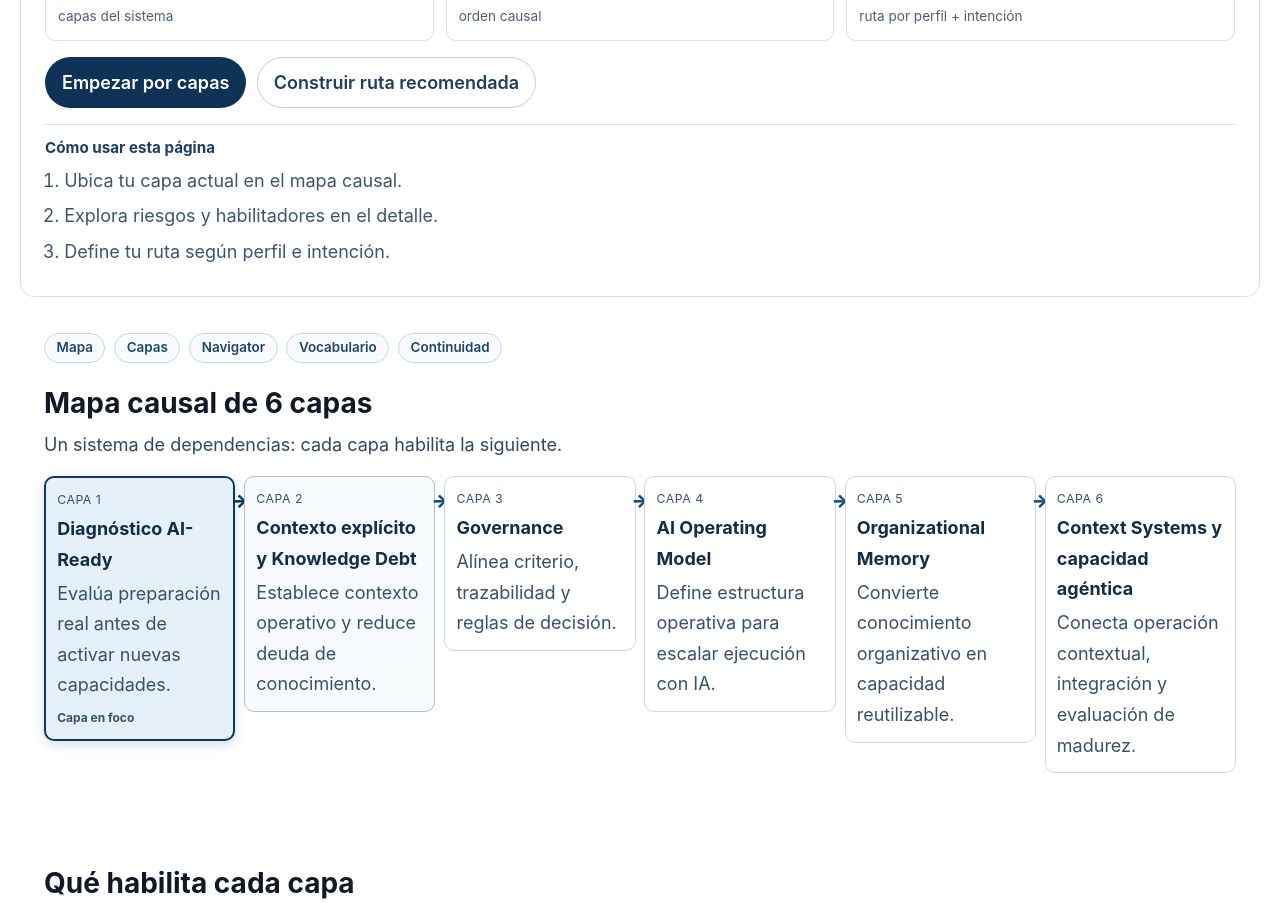
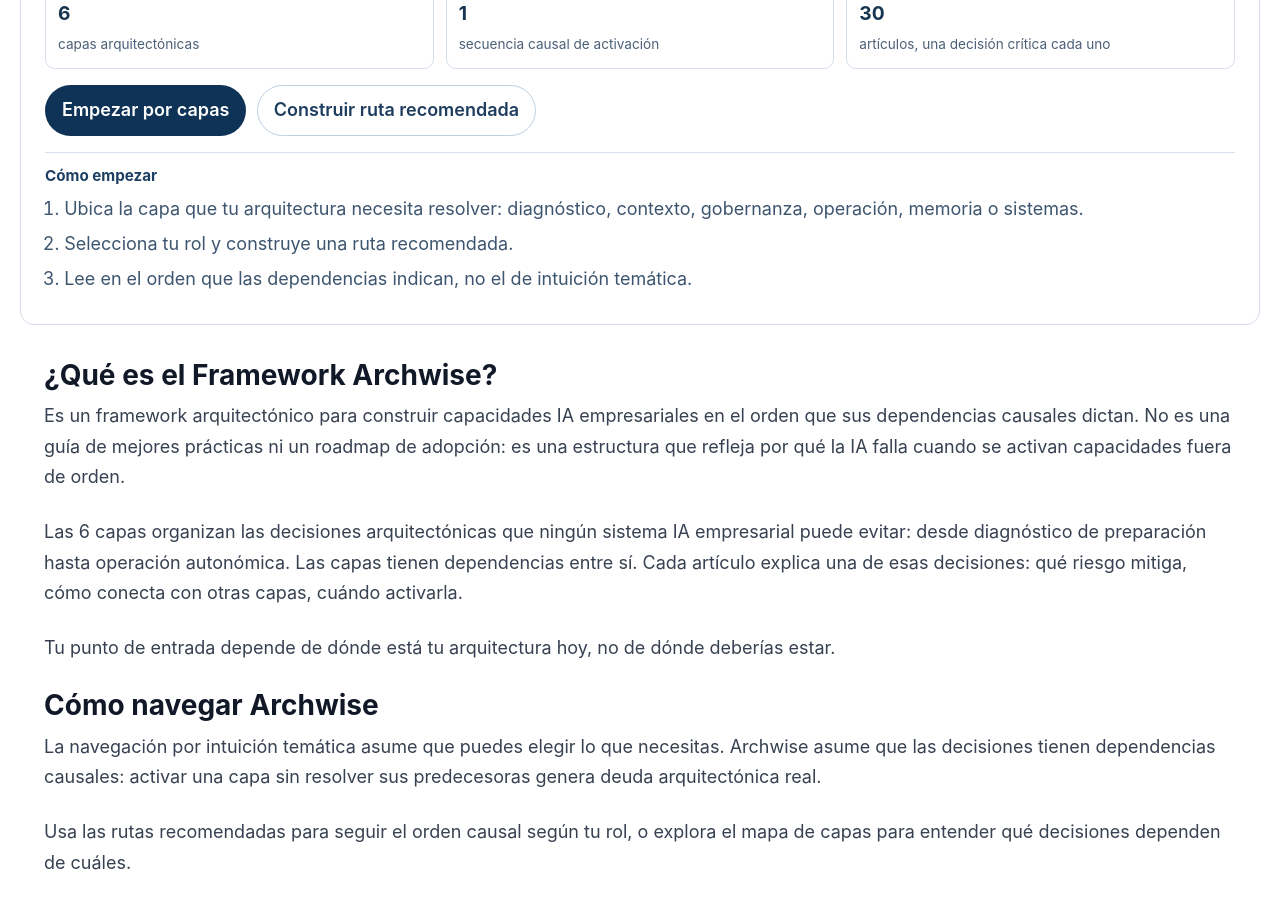
Before and after one commit to migbg83-git/suisse-17, an Angular app in the folder sites/enterprise-ai/archwise/: page /framework in a window 1280 px wide. Shown: the part 360-1263 px from the top of the page. Built offline with nearby package versions, Linux system fonts and the light colour scheme; no server answers.

Commit message:
mejoras visuales framework

```diff
--- a/sites/enterprise-ai/archwise/src/app/pages/framework/components/framework-hero/framework-hero.component.html
+++ b/sites/enterprise-ai/archwise/src/app/pages/framework/components/framework-hero/framework-hero.component.html
@@ -5,9 +5,9 @@
     <p class="framework-subtitle">{{ subtitle }}</p>
 
     <ul class="framework-hero-metrics" aria-label="Métricas estructurales del framework">
-      <li><strong>6</strong><span>capas del sistema</span></li>
-      <li><strong>1</strong><span>orden causal</span></li>
-      <li><strong>1</strong><span>ruta por perfil + intención</span></li>
+      <li><strong>6</strong><span>capas arquitectónicas</span></li>
+      <li><strong>1</strong><span>secuencia causal de activación</span></li>
+      <li><strong>30</strong><span>artículos, una decisión crítica cada uno</span></li>
     </ul>
 
     <div class="framework-hero-actions">
@@ -15,12 +15,12 @@
       <button type="button" class="framework-hero-cta secondary" (click)="onSecondaryAction()">Construir ruta recomendada</button>
     </div>
 
-    <div class="framework-hero-howto" aria-label="Cómo usar esta página">
-      <h2>Cómo usar esta página</h2>
+    <div class="framework-hero-howto" aria-label="Cómo empezar con el Framework Archwise">
+      <h2>Cómo empezar</h2>
       <ol>
-        <li>Ubica tu capa actual en el mapa causal.</li>
-        <li>Explora riesgos y habilitadores en el detalle.</li>
-        <li>Define tu ruta según perfil e intención.</li>
+        <li>Ubica la capa que tu arquitectura necesita resolver: diagnóstico, contexto, gobernanza, operación, memoria o sistemas.</li>
+        <li>Selecciona tu rol y construye una ruta recomendada.</li>
+        <li>Lee en el orden que las dependencias indican, no el de intuición temática.</li>
       </ol>
     </div>
   </div>
--- a/sites/enterprise-ai/archwise/src/app/pages/framework/framework.component.html
+++ b/sites/enterprise-ai/archwise/src/app/pages/framework/framework.component.html
@@ -6,6 +6,24 @@
       (primaryAction)="onPrimaryAction()"
       (secondaryAction)="onSecondaryAction()">
     </aw-framework-hero>
+
+    <section class="framework-overview" id="que-es" aria-labelledby="que-es-heading">
+      <div class="container-listing">
+        <h2 id="que-es-heading">¿Qué es el Framework Archwise?</h2>
+        <p>Es un framework arquitectónico para construir capacidades IA empresariales en el orden que sus dependencias causales dictan. No es una guía de mejores prácticas ni un roadmap de adopción: es una estructura que refleja por qué la IA falla cuando se activan capacidades fuera de orden.</p>
+        <p>Las 6 capas organizan las decisiones arquitectónicas que ningún sistema IA empresarial puede evitar: desde diagnóstico de preparación hasta operación autonómica. Las capas tienen dependencias entre sí. Cada artículo explica una de esas decisiones: qué riesgo mitiga, cómo conecta con otras capas, cuándo activarla.</p>
+        <p>Tu punto de entrada depende de dónde está tu arquitectura hoy, no de dónde deberías estar.</p>
+      </div>
+    </section>
+
+    <section class="framework-overview" id="como-navegar" aria-labelledby="como-navegar-heading">
+      <div class="container-listing">
+        <h2 id="como-navegar-heading">Cómo navegar Archwise</h2>
+        <p>La navegación por intuición temática asume que puedes elegir lo que necesitas. Archwise asume que las decisiones tienen dependencias causales: activar una capa sin resolver sus predecesoras genera deuda arquitectónica real.</p>
+        <p>Usa las rutas recomendadas para seguir el orden causal según tu rol, o explora el mapa de capas para entender qué decisiones dependen de cuáles.</p>
+        <p><strong>El orden importa. No es una recomendación; es la arquitectura del problema.</strong></p>
+      </div>
+    </section>
 
     <div class="container-listing">
       <nav class="framework-anchor-nav" aria-label="Navegacion secundaria de framework">
--- a/sites/enterprise-ai/archwise/src/app/pages/framework/framework.component.ts
+++ b/sites/enterprise-ai/archwise/src/app/pages/framework/framework.component.ts
@@ -67,7 +67,7 @@
 
     this.seo.update({
       title: 'Framework Archwise | Arquitectura causal para escalar IA',
-      description: 'Mapa conceptual de seis capas para navegar el corpus Archwise por dependencias causales, no por cronología.',
+      description: 'Seis capas de decisiones arquitectónicas conectadas por dependencias causales. El framework para construir capacidades IA empresariales en el orden correcto.',
       url: SeoService.getBaseUrl() + '/framework',
       type: 'website',
       image: SeoService.getBaseUrl() + '/assets/images/og-image.png'
--- a/sites/enterprise-ai/archwise/src/app/pages/framework/framework.data.ts
+++ b/sites/enterprise-ai/archwise/src/app/pages/framework/framework.data.ts
@@ -2,7 +2,7 @@
 
 export const FRAMEWORK_PAGE_DATA: FrameworkPageData = {
   title: 'Framework Archwise',
-  subtitle: 'Orientación causal del corpus para entender capacidades, dependencias y rutas de lectura.',
+  subtitle: 'El Framework Archwise organiza seis capas de decisiones arquitectónicas conectadas por dependencias causales. No navegas por fecha ni por categoría: navegas según lo que tu arquitectura ya ha resuelto.',
   layers: [
     {
       id: 'layer-1',
@@ -248,7 +248,7 @@
       label: 'Ir a Artículos',
       linkLabel: 'Explorar los 30 artículos →',
       route: '/articulos',
-      description: 'Explora el corpus completo en orden editorial.'
+      description: 'Explora los 30 artículos en orden causal.'
     },
     {
       id: 'go-manifesto',
@@ -261,7 +261,7 @@
       id: 'newsletter-soon',
       label: 'Newsletter (próximamente)',
       linkLabel: 'Unirme cuando esté disponible',
-      description: 'Continuidad semanal del framework y del corpus.',
+      description: 'Continuidad semanal del framework y de la arquitectura Archwise.',
       disabled: true
     }
   ]
```
Also changed, not shown: 10 other files (tests, documents, lock files or other folders).
